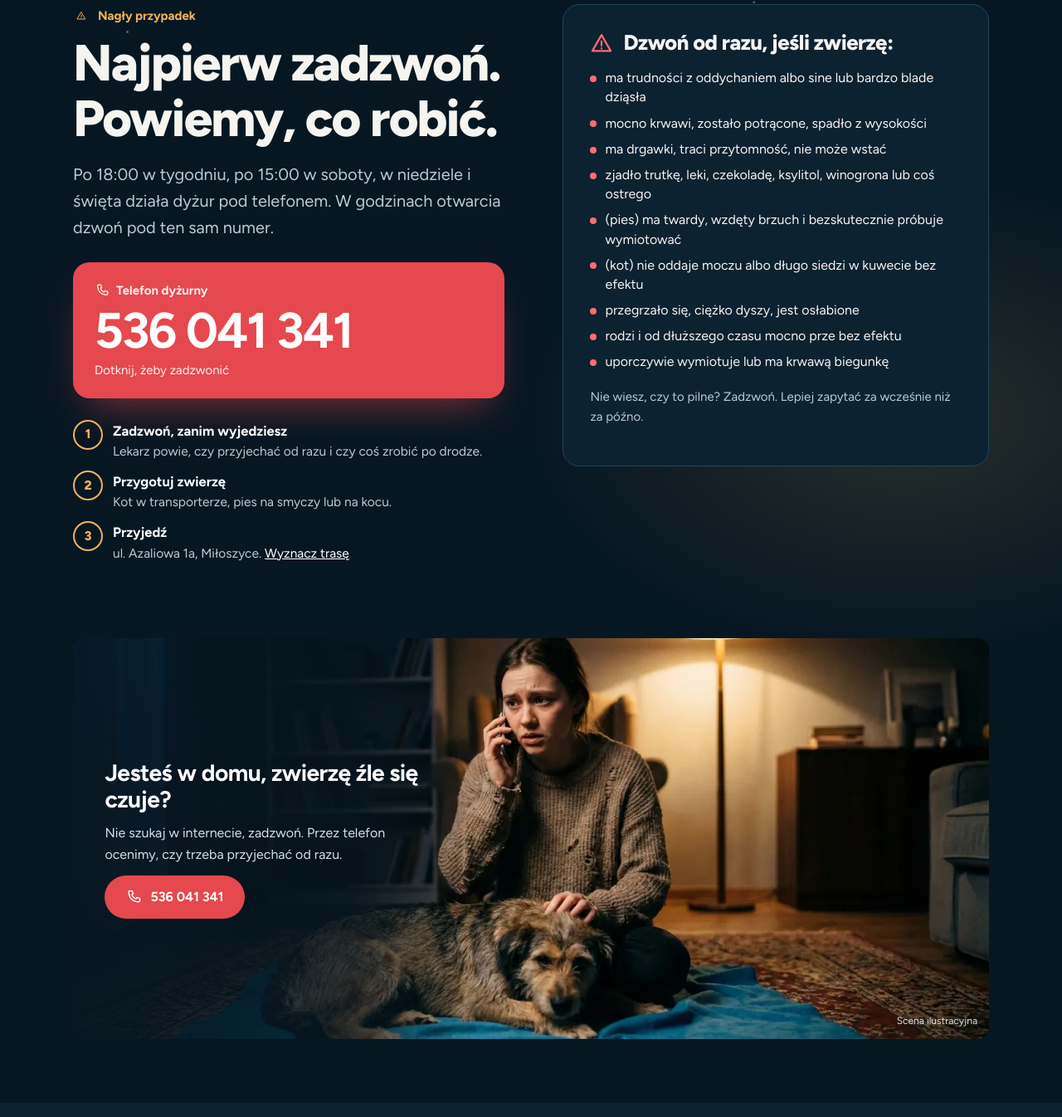
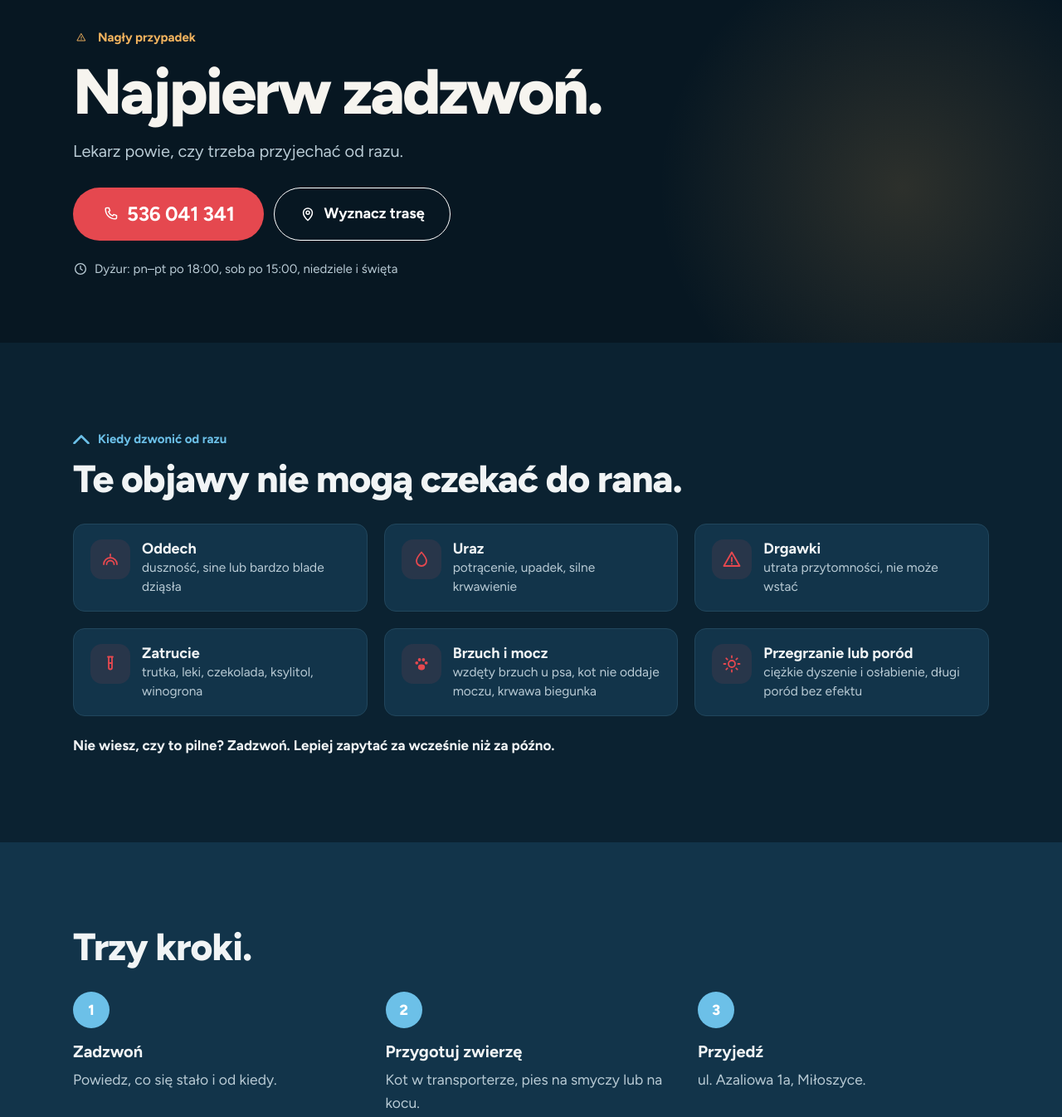
Before and after one commit to FabianAdrianW/eskander_vet, a plain HTML site: page nagly-przypadek.html in a window 1280 px wide. Shown: the part 122-1468 px from the top of the page at 83% size. Drawn offline with Linux system fonts and the light colour scheme.

Commit message:
Nagły przypadek: prostszy hero, objawy w 6 grupach, osobne 3 kroki
Co-Authored-By: Claude Opus 5.5 <noreply@anthropic.com>
Claude-Session: https://claude.ai/code/session_013GF9ih96iSCJvpeKxzmdfH

```diff
--- a/assets/css/site.css
+++ b/assets/css/site.css
@@ -429,3 +429,32 @@ li.open > .drop{opacity:1;visibility:visible;transform:none}
   .page-photo.wide img{aspect-ratio:16/9}
   .emergency-photo figcaption{position:static;width:auto;background:var(--night-2)}
 }
+
+/* v2.2: nagły przypadek — mniej naraz */
+.em-hero{background:var(--night);color:var(--on-night);padding:calc(var(--nav-h) + clamp(40px,6vw,88px)) 0 clamp(48px,6vw,80px);position:relative;overflow:hidden}
+.em-hero::after{content:"";position:absolute;right:-8%;top:10%;width:46%;aspect-ratio:1;border-radius:50%;background:radial-gradient(closest-side,rgba(242,179,94,.16),transparent);pointer-events:none}
+.em-hero .wrap{position:relative;z-index:1}
+.em-hero .kicker{color:var(--warm)}
+.em-hero h1{font-size:clamp(44px,6vw,88px);letter-spacing:-.035em}
+.em-hero .lead{color:var(--on-night-muted);margin:14px 0 28px}
+.em-actions{display:flex;flex-wrap:wrap;gap:12px}
+.em-actions .btn-alarm{font-size:clamp(20px,2vw,24px);letter-spacing:-.01em;padding:0 34px;min-height:64px}
+.em-actions .btn-ghost{color:#fff}
+.em-actions .btn-ghost:hover{background:#fff;color:var(--night)}
+.em-hours{display:flex;align-items:center;gap:8px;margin:22px 0 0;font-size:15px;color:var(--on-night-muted)}
+.em-hours svg{width:18px;height:18px}
+.flags{list-style:none;padding:0;margin:0;display:grid;grid-template-columns:repeat(3,minmax(0,1fr));gap:clamp(12px,1.6vw,20px)}
+.flags li{display:grid;grid-template-columns:48px 1fr;column-gap:14px;align-items:start;background:var(--surface);border:1px solid var(--line);border-radius:var(--r);padding:18px 20px;transition:border-color .3s,transform .3s var(--ease)}
+.flags li:hover{border-color:color-mix(in srgb,var(--red) 45%,var(--line));transform:translateY(-2px)}
+.flags .ic{grid-row:span 2;width:48px;height:48px;border-radius:14px;display:grid;place-items:center;background:color-mix(in srgb,var(--red) 10%,transparent);color:var(--red)}
+.flags .ic svg{width:24px;height:24px}
+.flags b{font-size:18px;line-height:1.3}
+.flags li > span:last-child{color:var(--muted);font-size:15.5px;line-height:1.45}
+.flags-note{margin:22px 0 0;font-weight:700;font-size:17px}
+.em-steps{list-style:none;padding:0;margin:0;display:grid;grid-template-columns:repeat(3,minmax(0,1fr));gap:clamp(16px,2vw,28px)}
+.em-steps li{display:flex;flex-direction:column;gap:4px}
+.em-steps .n{width:44px;height:44px;border-radius:50%;display:grid;place-items:center;background:var(--accent);color:#fff;font-weight:800;margin-bottom:8px}
+.em-steps b{font-size:20px}
+.em-steps li > span:last-child{color:var(--muted)}
+@media (max-width:900px){.flags{grid-template-columns:1fr 1fr}.em-steps{grid-template-columns:1fr}}
+@media (max-width:560px){.flags{grid-template-columns:1fr}.em-actions .btn{width:100%}}
--- a/nagly-przypadek.html
+++ b/nagly-przypadek.html
@@ -89,37 +89,47 @@
   <a class="phone" href="tel:+48536041341"><svg><use href="#i-phone"/></svg>536 041 341</a></div>
 </div>
 <main id="main">
-<section class="alarm-hero" style="padding-top:calc(var(--nav-h) + clamp(28px,4vw,56px))">
-  <div class="wrap alarm-grid">
-    <div>
-      <p class="kicker"><svg aria-hidden="true"><use href="#i-alert"/></svg>Nagły przypadek</p>
-      <h1>Najpierw zadzwoń. Powiemy, co robić.</h1>
-      <p class="lead">Po 18:00 w tygodniu, po 15:00 w soboty, w niedziele i święta działa dyżur pod telefonem. W godzinach otwarcia dzwoń pod ten sam numer.</p>
-      <a class="callcard" href="tel:+48536041341"><small><svg aria-hidden="true"><use href="#i-phone"/></svg>Telefon dyżurny</small><b>536 041 341</b><span>Dotknij, żeby zadzwonić</span></a>
-      <ol class="alarm-steps">
-        <li><span class="n">1</span><span><b>Zadzwoń, zanim wyjedziesz</b>Lekarz powie, czy przyjechać od razu i czy coś zrobić po drodze.</span></li>
-        <li><span class="n">2</span><span><b>Przygotuj zwierzę</b>Kot w transporterze, pies na smyczy lub na kocu.</span></li>
-        <li><span class="n">3</span><span><b>Przyjedź</b>ul. Azaliowa 1a, Miłoszyce. <a href="https://www.google.com/maps/dir/?api=1&amp;destination=51.0616959,17.3001209" target="_blank" rel="noopener" style="color:#fff">Wyznacz trasę</a></span></li>
-      </ol>
+<section class="em-hero" aria-labelledby="h-em">
+  <div class="wrap">
+    <p class="kicker"><svg aria-hidden="true"><use href="#i-alert"/></svg>Nagły przypadek</p>
+    <h1 id="h-em">Najpierw zadzwoń.</h1>
+    <p class="lead">Lekarz powie, czy trzeba przyjechać od razu.</p>
+    <div class="em-actions">
+      <a class="btn btn-alarm btn-lg" href="tel:+48536041341"><svg><use href="#i-phone"/></svg>536 041 341</a>
+      <a class="btn btn-ghost btn-lg" href="https://www.google.com/maps/dir/?api=1&amp;destination=51.0616959,17.3001209" target="_blank" rel="noopener"><svg><use href="#i-pin"/></svg>Wyznacz trasę</a>
     </div>
-    <div class="redflags">
-      <h2><svg aria-hidden="true"><use href="#i-alert"/></svg>Dzwoń od razu, jeśli zwierzę:</h2>
-      <ul>
-        <li>ma trudności z oddychaniem albo sine lub bardzo blade dziąsła</li>
-        <li>mocno krwawi, zostało potrącone, spadło z wysokości</li>
-        <li>ma drgawki, traci przytomność, nie może wstać</li>
-        <li>zjadło trutkę, leki, czekoladę, ksylitol, winogrona lub coś ostrego</li>
-        <li>(pies) ma twardy, wzdęty brzuch i bezskutecznie próbuje wymiotować</li>
-        <li>(kot) nie oddaje moczu albo długo siedzi w kuwecie bez efektu</li>
-        <li>przegrzało się, ciężko dyszy, jest osłabione</li>
-        <li>rodzi i od dłuższego czasu mocno prze bez efektu</li>
-        <li>uporczywie wymiotuje lub ma krwawą biegunkę</li>
-      </ul>
-      <p class="nonurgent">Nie wiesz, czy to pilne? Zadzwoń. Lepiej zapytać za wcześnie niż za późno.</p>
-    </div>
+    <p class="em-hours"><svg aria-hidden="true"><use href="#i-clock"/></svg>Dyżur: pn–pt po 18:00, sob po 15:00, niedziele i święta</p>
   </div>
 </section>
-<section class="emergency-photo" aria-hidden="true">
+
+<section class="sec" aria-labelledby="h-flags">
+  <div class="wrap">
+    <p class="kicker"><svg aria-hidden="true"><use href="#i-roof"/></svg>Kiedy dzwonić od razu</p>
+    <h2 class="h2" id="h-flags" style="margin-bottom:28px">Te objawy nie mogą czekać do rana.</h2>
+    <ul class="flags">
+      <li><span class="ic"><svg><use href="#i-wave"/></svg></span><b>Oddech</b><span>duszność, sine lub bardzo blade dziąsła</span></li>
+      <li><span class="ic"><svg><use href="#i-drop"/></svg></span><b>Uraz</b><span>potrącenie, upadek, silne krwawienie</span></li>
+      <li><span class="ic"><svg><use href="#i-alert"/></svg></span><b>Drgawki</b><span>utrata przytomności, nie może wstać</span></li>
+      <li><span class="ic"><svg><use href="#i-tube"/></svg></span><b>Zatrucie</b><span>trutka, leki, czekolada, ksylitol, winogrona</span></li>
+      <li><span class="ic"><svg><use href="#i-paw"/></svg></span><b>Brzuch i mocz</b><span>wzdęty brzuch u psa, kot nie oddaje moczu, krwawa biegunka</span></li>
+      <li><span class="ic"><svg><use href="#i-sun"/></svg></span><b>Przegrzanie lub poród</b><span>ciężkie dyszenie i osłabienie, długi poród bez efektu</span></li>
+    </ul>
+    <p class="flags-note">Nie wiesz, czy to pilne? Zadzwoń. Lepiej zapytać za wcześnie niż za późno.</p>
+  </div>
+</section>
+
+<section class="sec sec-tint" aria-labelledby="h-steps">
+  <div class="wrap">
+    <h2 class="h2" id="h-steps" style="margin-bottom:28px">Trzy kroki.</h2>
+    <ol class="em-steps">
+      <li><span class="n">1</span><b>Zadzwoń</b><span>Powiedz, co się stało i od kiedy.</span></li>
+      <li><span class="n">2</span><b>Przygotuj zwierzę</b><span>Kot w transporterze, pies na smyczy lub na kocu.</span></li>
+      <li><span class="n">3</span><b>Przyjedź</b><span>ul. Azaliowa 1a, Miłoszyce.</span></li>
+    </ol>
+  </div>
+</section>
+
+<section class="emergency-photo" aria-hidden="true" style="padding-top:clamp(48px,6vw,80px)">
   <div class="wrap"><figure class="page-photo wide"><img src="img/emergency-home-1400.webp" srcset="img/emergency-home-800.webp 800w, img/emergency-home-1400.webp 1400w" sizes="(max-width:1240px) 100vw, 1150px" width="1376" height="768" loading="lazy" alt=""><figcaption><b>Jesteś w domu, zwierzę źle się czuje?</b><span>Nie szukaj w internecie, zadzwoń. Przez telefon ocenimy, czy trzeba przyjechać od razu.</span><a class="btn btn-alarm" href="tel:+48536041341" tabindex="-1"><svg><use href="#i-phone"/></svg>536 041 341</a></figcaption><span class="cap">Scena ilustracyjna</span></figure></div>
 </section>
 <section class="sec">
```
Also changed, not shown: src/pages/nagly-przypadek.html (+38 -28 lines), 1 other file.
